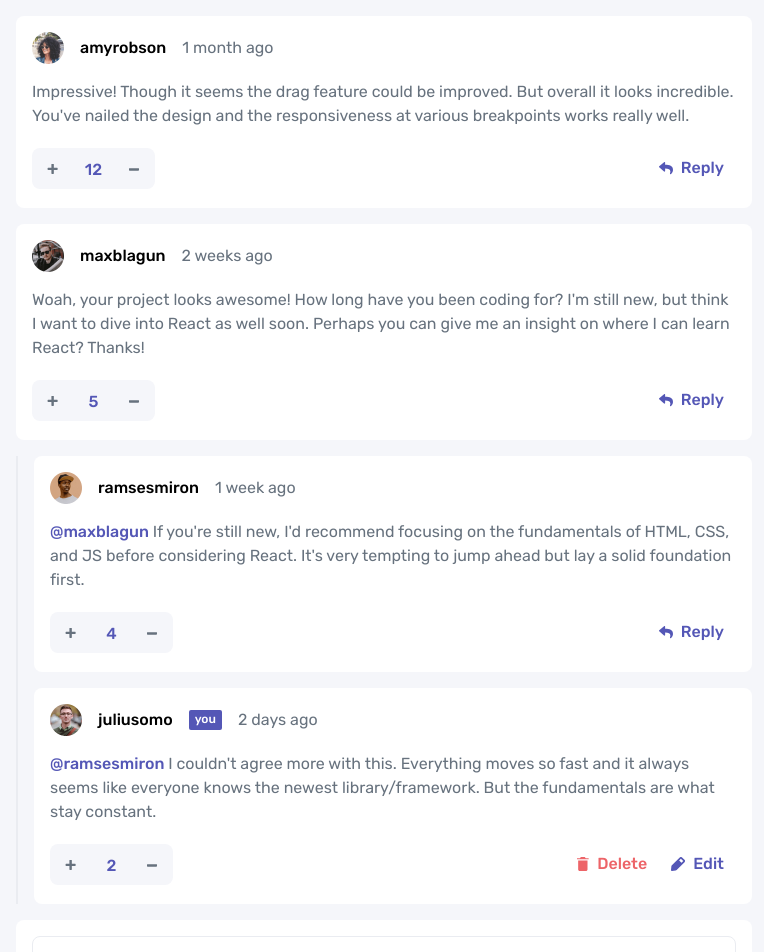
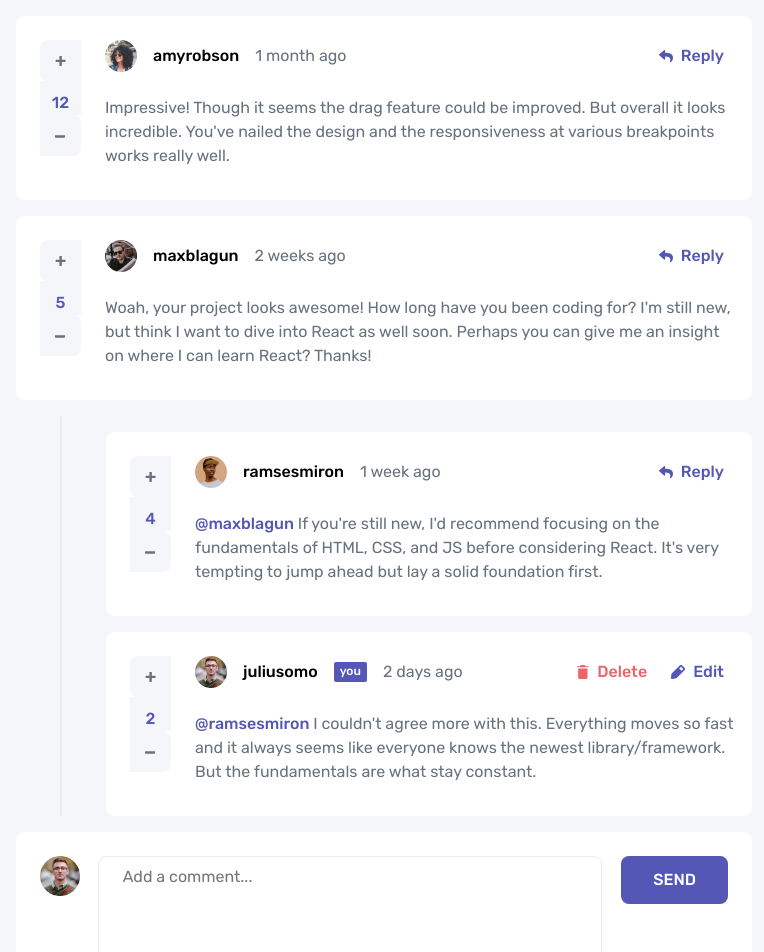
Before and after one commit to lawrence-yoon/interactive-comments-section, a React (Vite) app: page / in a window 1280 px wide. Shown: the top 952 px of the page, without its empty margins (256-1020 px from the left). Built offline with nearby package versions, Linux system fonts and the light colour scheme.

Commit message:
add additional styling

```diff
--- a/src/components/features/Post/module.css
+++ b/src/components/features/Post/module.css
@@ -42,6 +42,7 @@
 
 .id-container .timestamp {
   font-weight: 400;
+  white-space: nowrap;
   color: hsl(211, 10%, 45%);
 }
 
@@ -92,3 +93,42 @@
 }
 
 /* We will be using grid for these containers. */
+
+@media only screen and (min-device-width: 768px) {
+  .reply-container {
+    margin-left: 2.75rem;
+    padding-left: 2.75rem;
+    padding-top: 1rem;
+    border-left: 2px hsl(223, 19%, 93%) solid;
+  }
+
+  .card-container {
+    display: grid;
+    grid-template-columns: auto auto auto;
+    grid-template-rows: auto auto;
+  }
+
+  .id-container {
+    grid-area: 1 / 2 / 2 / 3;
+    display: flex;
+    align-items: center;
+    gap: 1rem;
+    font-size: 1rem;
+  }
+
+  .content-container {
+    grid-area: 2 / 2 / 3 / 4;
+  }
+
+  .vote-container {
+    grid-area: 1 / 1 / 3 / 2;
+    flex-direction: column;
+    height: 41px;
+    margin: 0;
+    padding: 0.5rem 1.5rem 0 0.5rem;
+  }
+
+  .buttons-container {
+    grid-area: 1 / 3 / 2 / 4;
+  }
+}
--- a/src/components/features/PostCompose/module.css
+++ b/src/components/features/PostCompose/module.css
@@ -9,14 +9,14 @@
   background-color: white;
   width: 100%;
   color: white;
-  padding: 1rem 1rem 0 1rem;
+  padding: 1rem;
   border-radius: 0.5rem;
 }
 
 .compose-post textarea {
   resize: none;
   grid-area: 1 / 1 / 2 / 3;
-  height: 7rem;
+  min-height: 7rem;
   font-size: 1rem;
   padding: 1rem;
   border-radius: 0.5rem;
@@ -32,3 +32,25 @@
   grid-area: 2 / 2 / 3 / 3;
   margin: 1rem 0 1rem auto;
 }
+
+@media only screen and (min-device-width: 768px) {
+  .compose-post {
+    grid-template-columns: auto auto auto;
+    grid-template-rows: auto;
+    padding: 1.5rem;
+  }
+  .compose-post textarea {
+    grid-area: 1 / 2 / 1 / 3;
+    padding: 0.5rem 1.5rem;
+    width: 504px;
+  }
+  .compose-post img {
+    grid-area: 1 / 1 / 1 / 2;
+    margin: 0 0.5rem 0 0;
+    width: 2.5rem;
+  }
+  .compose-post button {
+    grid-area: 1 / 3 / 1 / 4;
+    margin-top: 0;
+  }
+}
--- a/src/components/ui/Button/module.css
+++ b/src/components/ui/Button/module.css
@@ -5,6 +5,7 @@
   font-weight: 500;
   font-size: 1rem;
   padding: 0.75rem 2rem;
+  height: 3rem;
   color: white;
   border: none;
   border-radius: 0.5rem;
```
